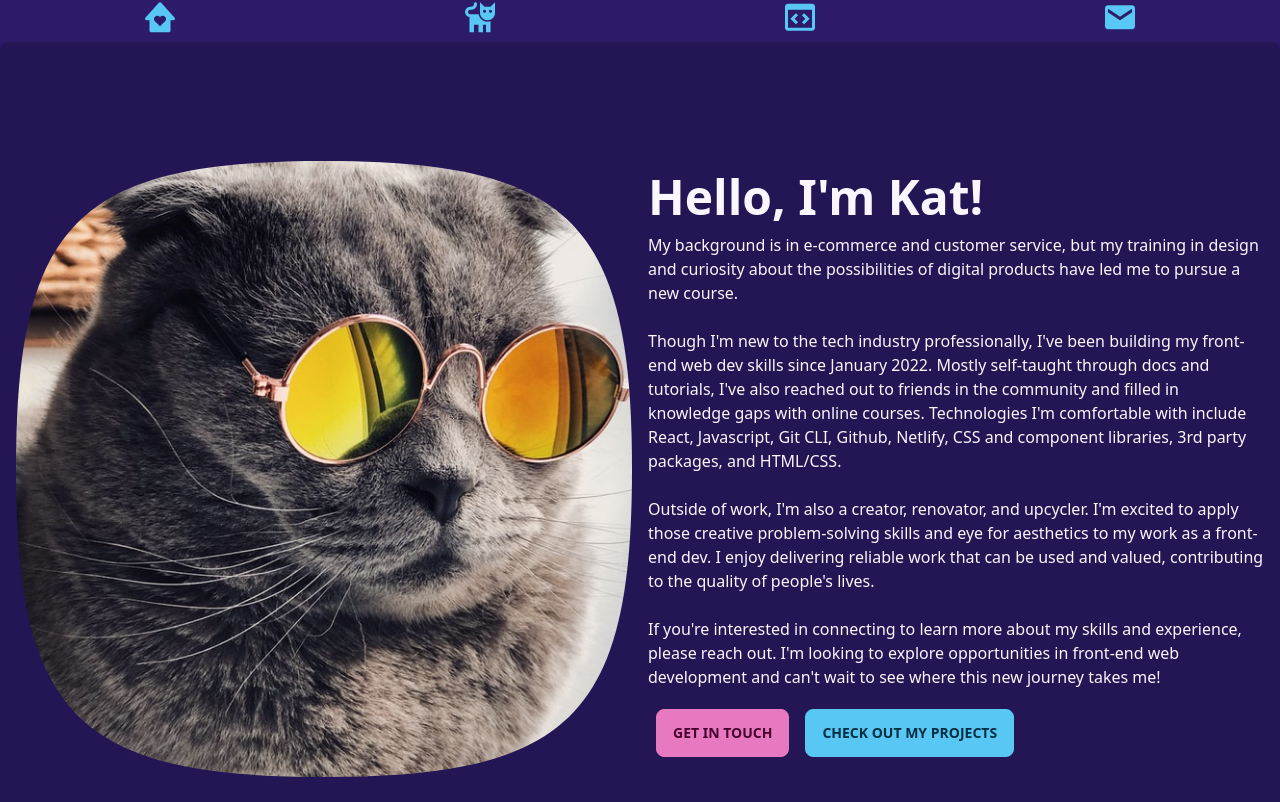
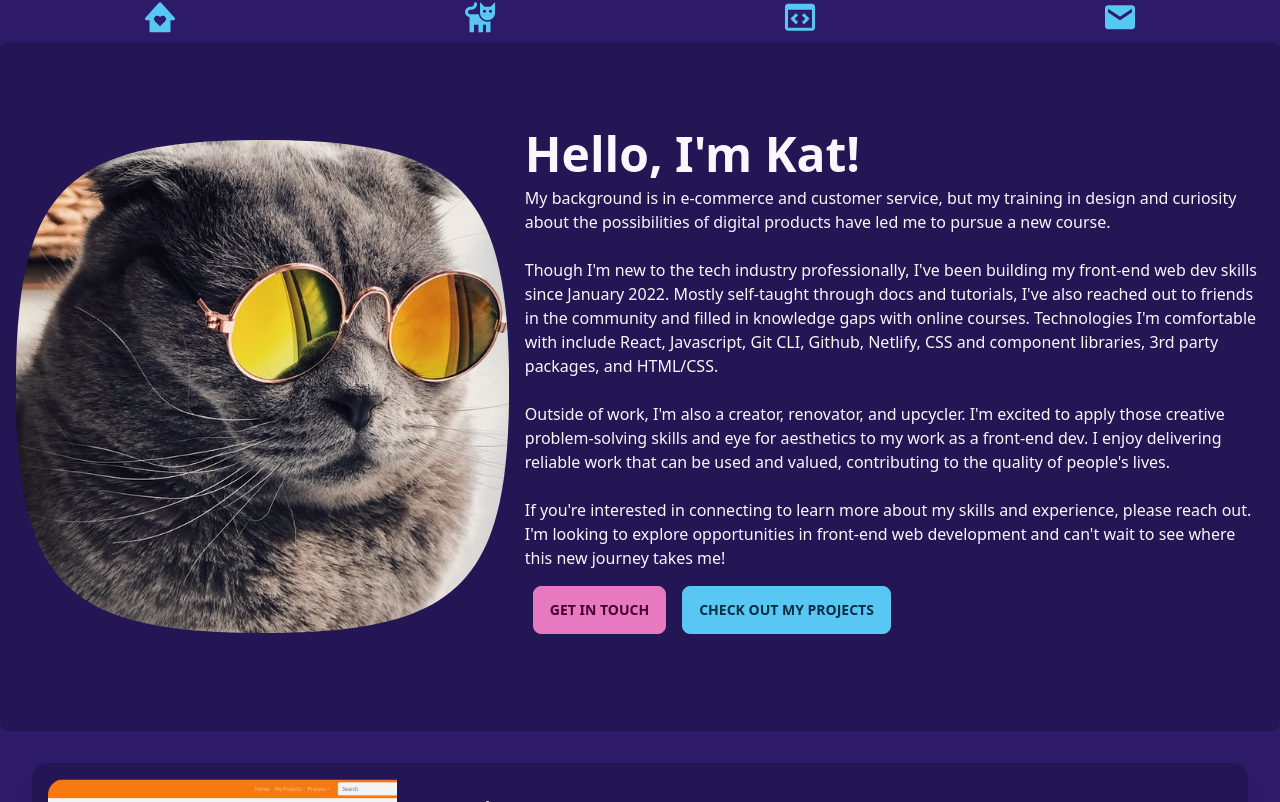
Before and after one commit to kemetcalf/portfolio-2023, a React (Create React App) app: page / in a window 1280 px wide. Shown: the part 758-1560 px from the top of the page. Built offline with nearby package versions, Linux system fonts and the light colour scheme.

Commit message:
AboutMe mobile responsive formatting v3

```diff
--- a/src/Components/AboutMe.jsx
+++ b/src/Components/AboutMe.jsx
@@ -5,17 +5,17 @@ export default function AboutMe() {
 	return (
 		<div id="aboutme" className="min-w-full">
 			<div className="hero bg-base-300 rounded-lg">
-				<div className="hero-content flex flex-col lg:flex-row">
-					<div className="container">
+				<div className="hero-content flex flex-col justify-center lg:flex-row lg:justify-around">
+					<div className="basis-1/4 lg:basis-2/5">
 						<img
 							src={cool_cat}
 							alt="grey cat wearing orange reflective sunnies"
-							className="min-w-full mask mask-squircle rounded-lg shadow-2xl"
+							className="mask mask-squircle rounded-lg shadow-2xl"
 						/>
 					</div>
-					<div className="container">
+					<div className="basis-3/5">
 						<h1 className="text-5xl font-bold">Hello, I'm Kat! </h1>
-						<p className="py-3 text-start">
+						<p className="py-2 text-start">
 							My background is in e-commerce and customer service, but my
 							training in design and curiosity about the possibilities of
 							digital products have led me to pursue a new course. <br />
@@ -38,7 +38,11 @@ export default function AboutMe() {
 							opportunities in front-end web development and can't wait to see
 							where this new journey takes me!
 						</p>
-						<button className="btn btn-primary m-2 active" href="/contactinfo">
+						<div className="container ">
+							<button
+								className="btn btn-primary m-2 active"
+								href="/contactinfo"
+							>
 								<AnchorLink href="#contactinfo">Get in touch</AnchorLink>
 							</button>
 							<button className="btn btn-secondary m-2">
@@ -50,5 +54,6 @@ export default function AboutMe() {
 					</div>
 				</div>
 			</div>
+		</div>
 	);
 }
--- a/src/Components/BottomNav.jsx
+++ b/src/Components/BottomNav.jsx
@@ -4,7 +4,7 @@ import "boxicons";
 
 export default function BottomNav() {
 	return (
-		<div id="navbar" className="btm-nav btm-nav-lg md:btm-nav-sm">
+		<div id="navbar" className="btm-nav btm-nav-md md:btm-nav-sm">
 			<button className="text-secondary active">
 				{/* <i class="bx bx-home-heart"></i> */}
 				<AnchorLink href="#hero">
```
Lines whose indentation alone changed are shown as unchanged.
